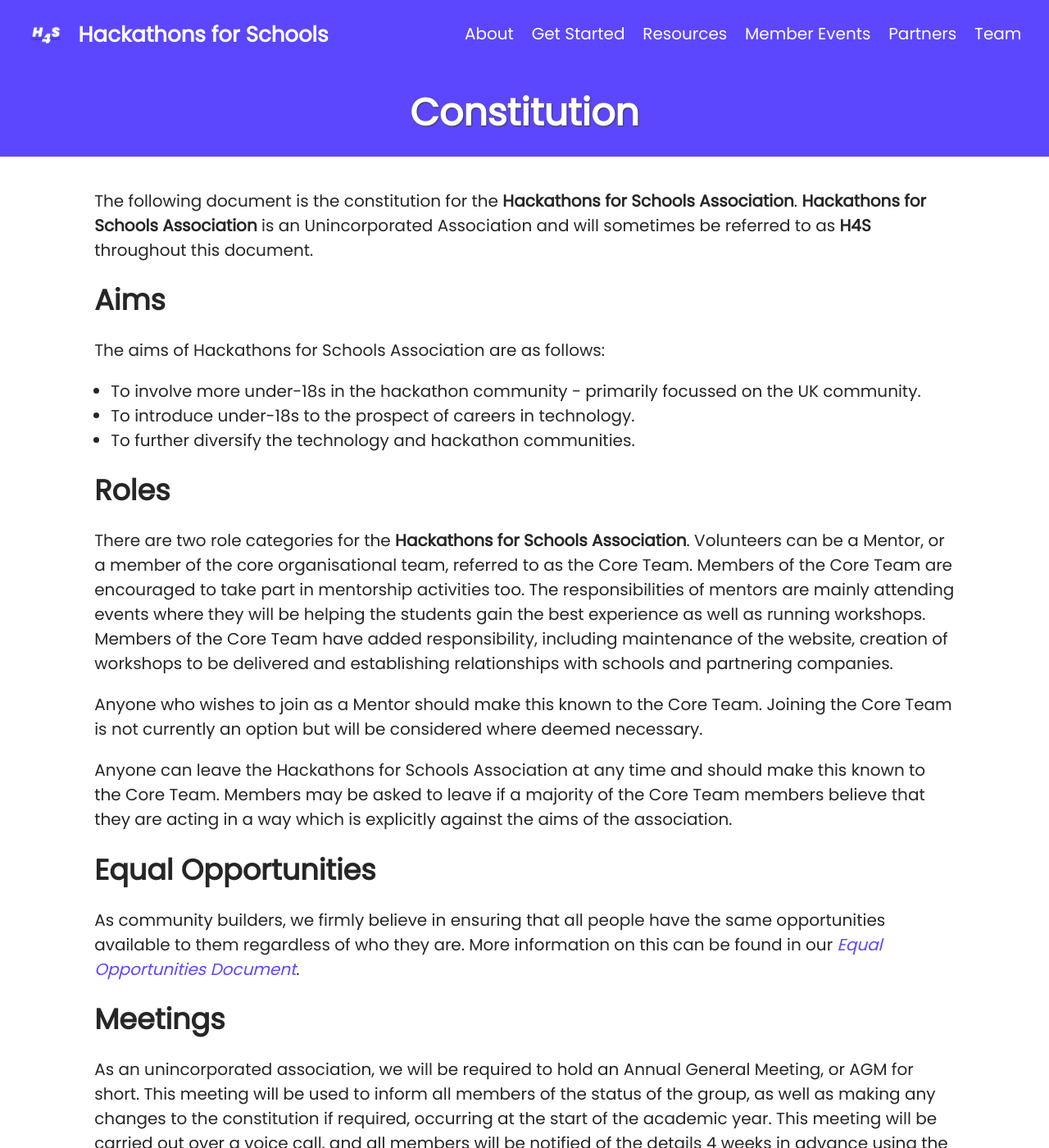
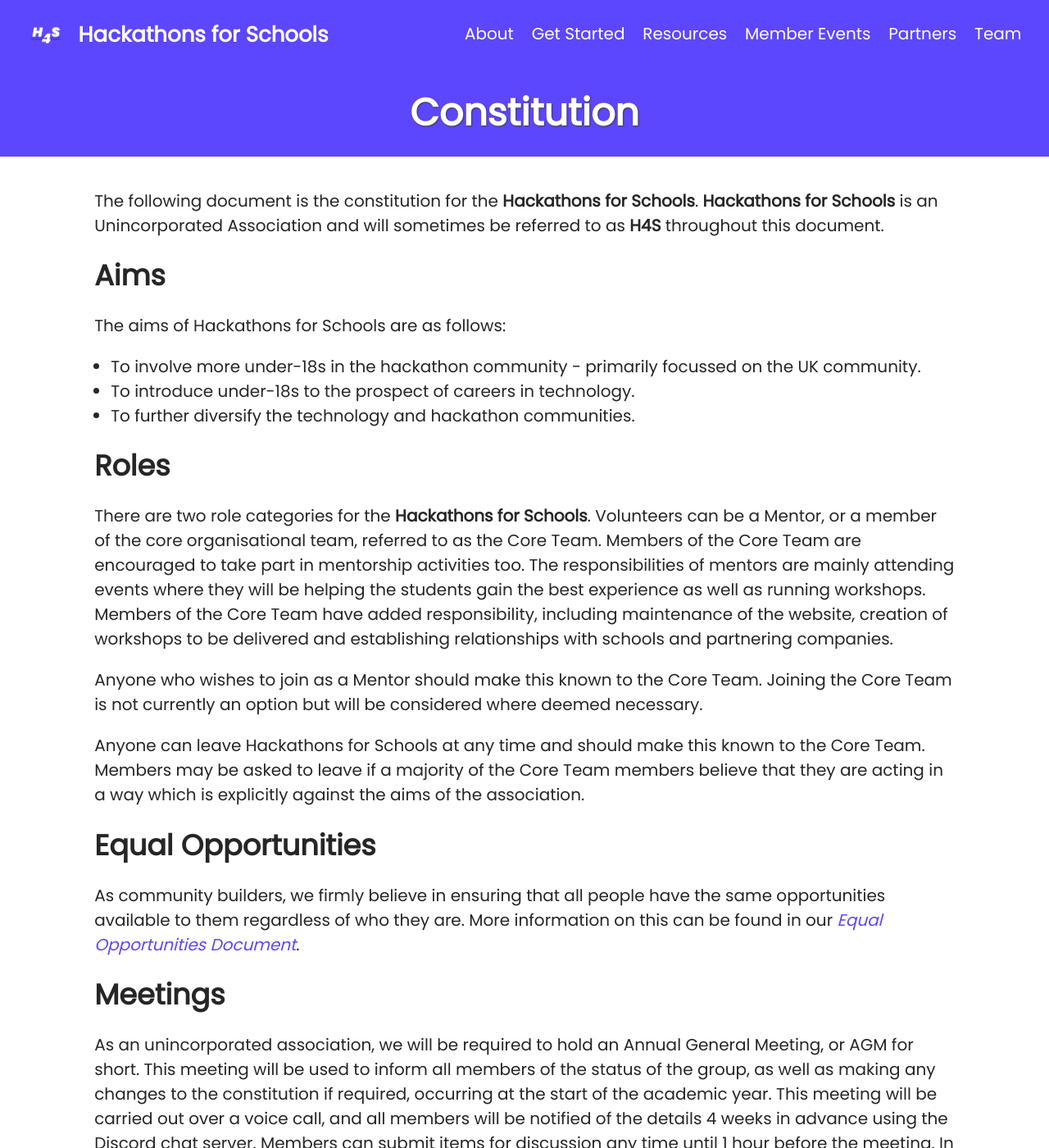
Before and after one commit to hackathonsforschools/website, a Jekyll site: the page built from docs/constitution.md, in a window 1280 px wide and 1400 px high. Shown: the whole window at 82% size. Built offline with Jekyll 4.4.1, drawn with Linux system fonts in a browser that asks for light colours; some of the changed text lies outside the part shown.

Commit message:
Remove Association some more

```diff
--- a/docs/constitution.md
+++ b/docs/constitution.md
@@ -5,11 +5,11 @@
 hide: true
 ---
 
-The following document is the constitution for the **Hackathons for Schools Association**. **Hackathons for Schools Association** is an Unincorporated Association and will sometimes be referred to as **H4S** throughout this document.
+The following document is the constitution for the **Hackathons for Schools**. **Hackathons for Schools** is an Unincorporated Association and will sometimes be referred to as **H4S** throughout this document.
 
 ## Aims
 
-The aims of Hackathons for Schools Association are as follows:
+The aims of Hackathons for Schools are as follows:
 
 - To involve more under-18s in the hackathon community - primarily focussed on the UK community.
 - To introduce under-18s to the prospect of careers in technology.
@@ -17,11 +17,11 @@
 
 ## Roles
 
-There are two role categories for the **Hackathons for Schools Association**. Volunteers can be a Mentor, or a member of the core organisational team, referred to as the Core Team. Members of the Core Team are encouraged to take part in mentorship activities too. The responsibilities of mentors are mainly attending events where they will be helping the students gain the best experience as well as running workshops. Members of the Core Team have added responsibility, including maintenance of the website, creation of workshops to be delivered and establishing relationships with schools and partnering companies.
+There are two role categories for the **Hackathons for Schools**. Volunteers can be a Mentor, or a member of the core organisational team, referred to as the Core Team. Members of the Core Team are encouraged to take part in mentorship activities too. The responsibilities of mentors are mainly attending events where they will be helping the students gain the best experience as well as running workshops. Members of the Core Team have added responsibility, including maintenance of the website, creation of workshops to be delivered and establishing relationships with schools and partnering companies.
 
 Anyone who wishes to join as a Mentor should make this known to the Core Team. Joining the Core Team is not currently an option but will be considered where deemed necessary.
 
-Anyone can leave the Hackathons for Schools Association at any time and should make this known to the Core Team. Members may be asked to leave if a majority of the Core Team members believe that they are acting in a way which is explicitly against the aims of the association.
+Anyone can leave Hackathons for Schools at any time and should make this known to the Core Team. Members may be asked to leave if a majority of the Core Team members believe that they are acting in a way which is explicitly against the aims of the association.
 
 
 ## Equal Opportunities
@@ -36,13 +36,13 @@
 
 ## Finances
 
-Finances for the **Hackathons for Schools Association** will be managed by the Core Team, who will be required to approve all expenditure on behalf of **H4S**. All financial transactions involving **H4S** must be recorded. This will primarily include travel to events where the member is representing **H4S**. Only standard-class travel will be paid for, but a member can choose to upgrade if they are willing to pay the difference.
+Finances for the **Hackathons for Schools** will be managed by the Core Team, who will be required to approve all expenditure on behalf of **H4S**. All financial transactions involving **H4S** must be recorded. This will primarily include travel to events where the member is representing **H4S**. Only standard-class travel will be paid for, but a member can choose to upgrade if they are willing to pay the difference.
 
 ## Changes to the Constitution
 
 Changes can be made to the constitution by voting on it. A suggestion should be raised with the Core Team, who are then able to arrange a way for all members to voice their opinion and vote on the inclusion of the amendment.
 
-## Dissolution of the Hackathons for Schools Association
+## Dissolution of Hackathons for Schools
 
 In order for **H4S** to be dissolved, the following procedure must be followed:
 - Members notified of a Special General Meeting.
@@ -53,7 +53,7 @@
 
 ---
 
-This constitution has been agreed to by all members of the **Hackathons for Schools Association** and agreed by all members of the Core Team on the 23rd February 2020.
+This constitution has been agreed to by all members of the **Hackathons for Schools** and agreed by all members of the Core Team on the 23rd February 2020.
 
 <div class="signature-container">
   {%- for person in site.data.constitution -%}
```
Also changed, not shown: docs/coc.md (+4 -4 lines), docs/cpp.md (+1 -1 lines), docs/equal-opportunities.md (+1 -1 lines), docs/privacy-policy.md (+3 -3 lines).
